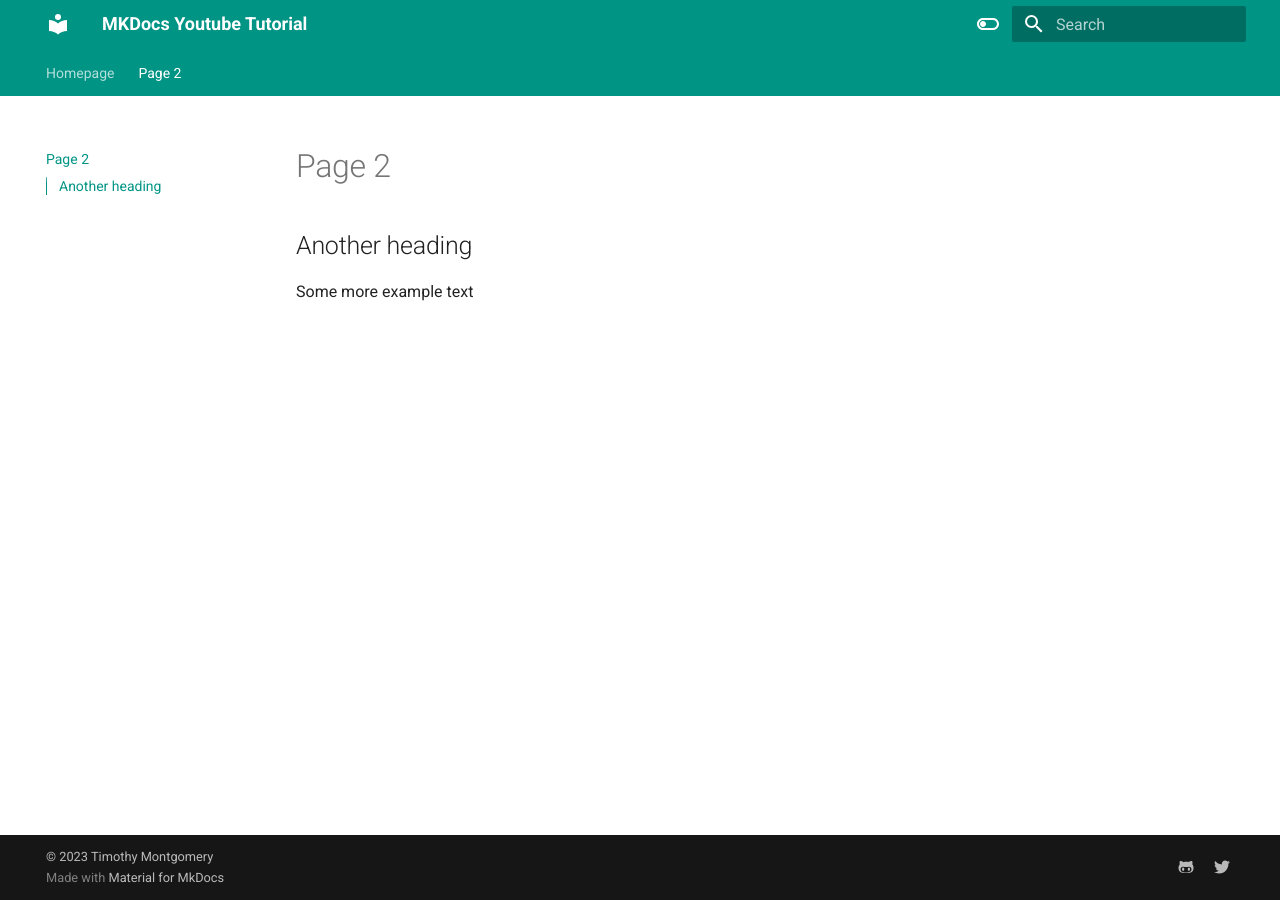
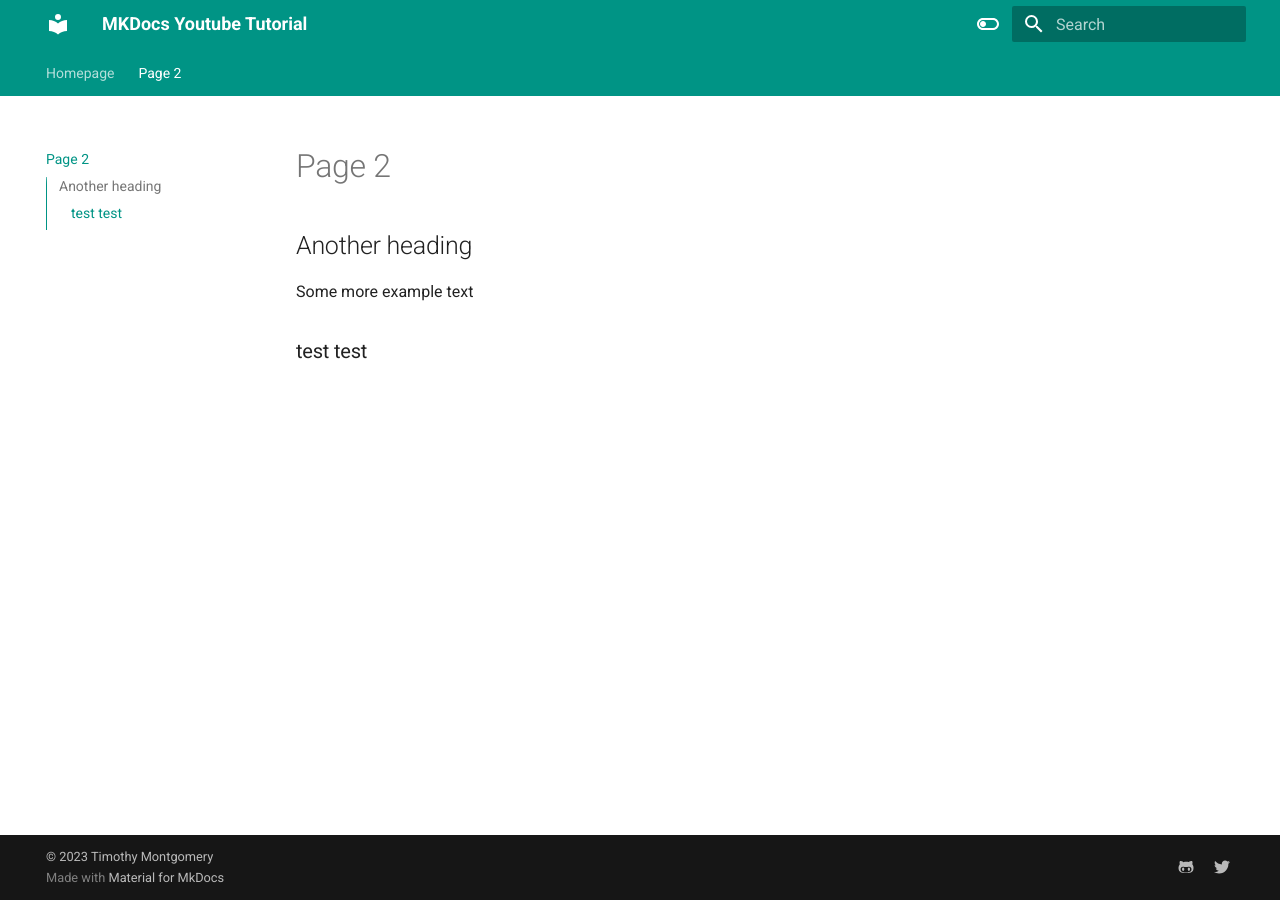
Before and after one commit to killergoalie/doc_test, an MkDocs documentation site: the page built from docs/page2.md, in a window 1280 px wide. Built offline with MkDocs 1.6.1 and Material for MkDocs 9.7.7, drawn with Linux system fonts in a browser that asks for light colours.

Commit message:
testing push

```diff
--- a/docs/page2.md
+++ b/docs/page2.md
@@ -3,3 +3,5 @@
 ## Another heading
 
 Some more example text
+
+### test test
```
